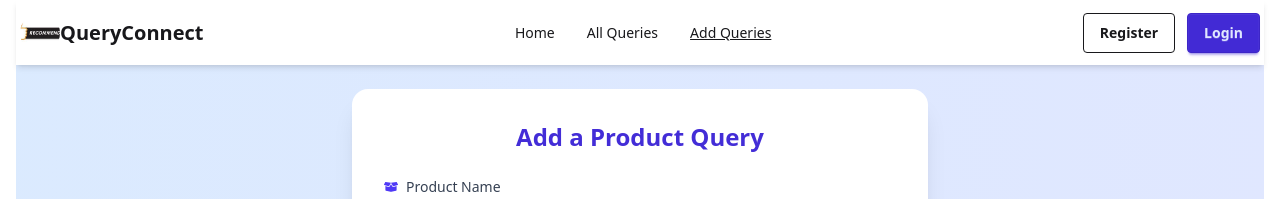
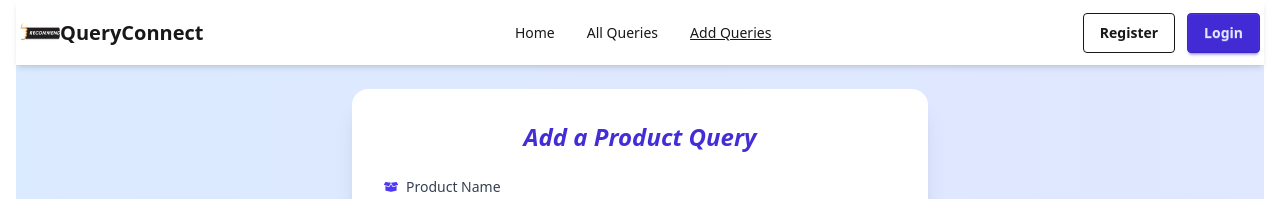
Before and after one commit to malamin59/OptimusPick-Webapp, a React (Vite) app in the folder my-OptimusPick-app-client/: page /addQueries in a window 1280 px wide. Shown: the top 199 px of the page. Built offline with nearby package versions, Linux system fonts and the light colour scheme; no server answers.

Commit message:
update added queries page

```diff
--- a/my-OptimusPick-app-client/src/Pages/AddQuries/AddQueries.jsx
+++ b/my-OptimusPick-app-client/src/Pages/AddQuries/AddQueries.jsx
@@ -55,7 +55,7 @@
         onSubmit={handleAddQueries}
         className="w-full max-w-xl bg-white p-8 rounded-2xl shadow-xl space-y-6 transition-all duration-300 hover:shadow-2xl"
       >
-        <h2 className="text-2xl font-bold text-center text-indigo-700">
+        <h2 className="text-2xl font-bold text-center italic text-indigo-700">
           Add a Product Query
         </h2>
         <div className="space-y-1">
```
